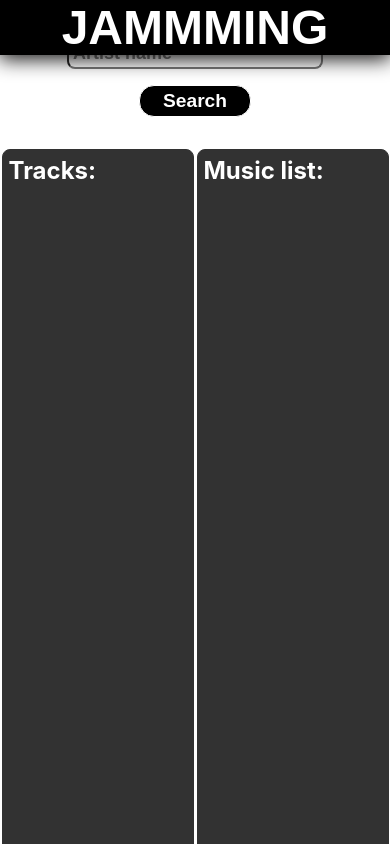
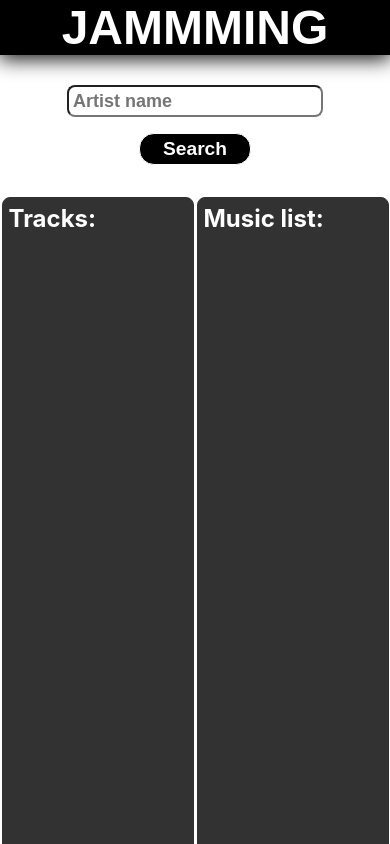
Before and after one commit to ombeltran/jamming_project_omb, a React (Create React App) app: page / in a window 390 px wide. Shown: the top 844 px of the page. Built offline with nearby package versions, Linux system fonts and the light colour scheme.

Commit message:
fixed layout IV

```diff
--- a/src/components/styles.css
+++ b/src/components/styles.css
@@ -137,8 +137,7 @@ audio {
 
 @media screen and (max-width: 565px) {
     .divMain{
-        /* padding-top: 6rem; */
-        margin-top: 6rem;
+        margin-top: 9rem;
     }
 
     .detail{
```
